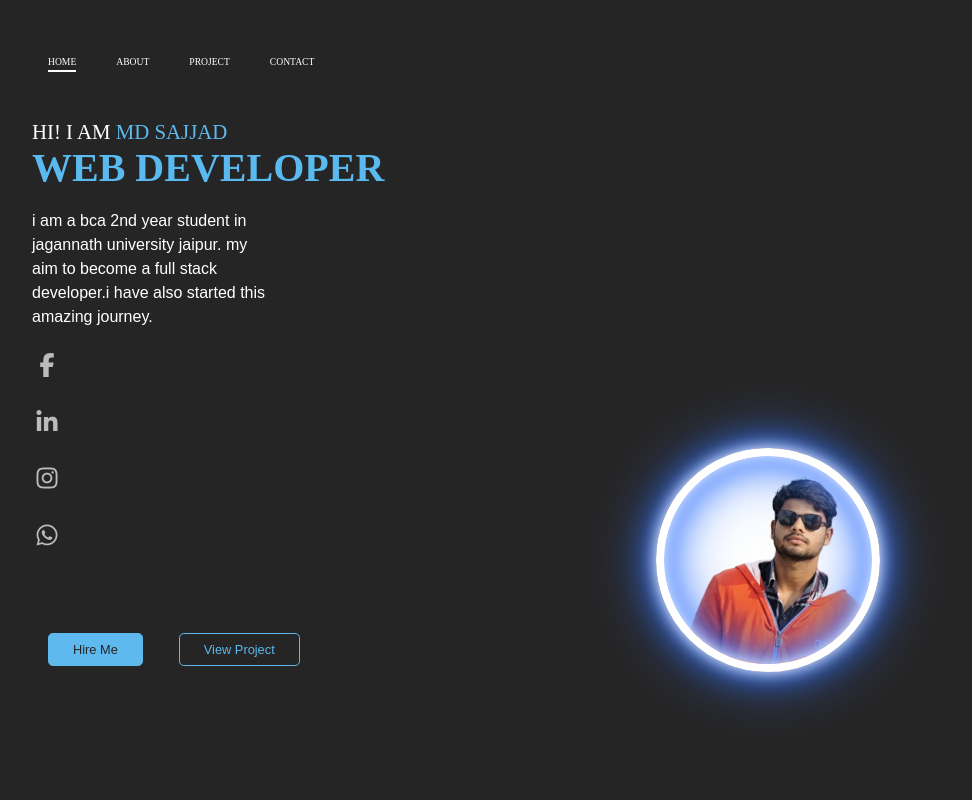
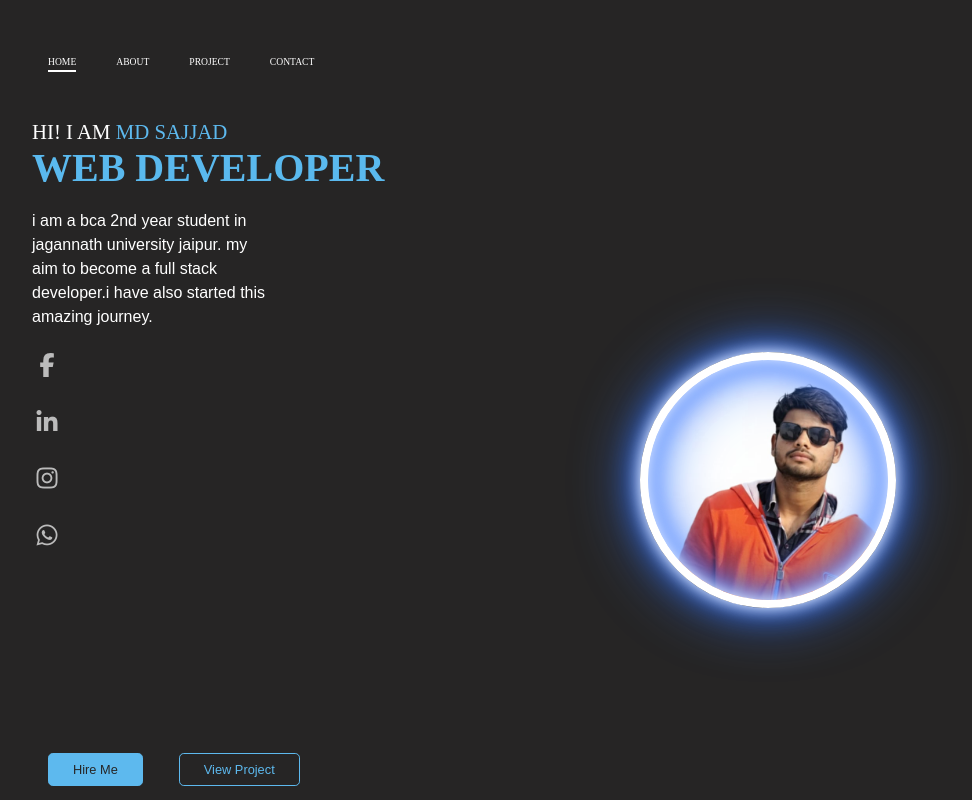
Before and after one commit to mdsajjad8252/my-portfolio, a plain HTML site: page index.html in a window 1280 px wide. Shown: the whole page, without its empty margins (0-972 px from the left). Drawn offline with Linux system fonts and the light colour scheme.

Commit message:
Update style.css

```diff
--- a/style.css
+++ b/style.css
@@ -93,7 +93,7 @@ body{
     aspect-ratio: 1;
     position: absolute;
     border-radius: 50%;
-    top: 70%;
+    top: 60%;
     left: 60%;
     transform: translate(-50%, -50%);
 
@@ -101,14 +101,14 @@ body{
 
 .circle:nth-child(1) {
     background: linear-gradient(90deg, transparent 00%, #262525 00%);
-    width: 18rem;
+    width: 20rem;
 }
 
 .circle:nth-child(2) {
     background-image: url("png1.jpeg");
     background-repeat: no-repeat;
     background-size: 100%;
-    width: 14rem;
+    width: 16rem;
     border: .5rem solid white;
     box-shadow: 0 0 1rem #fff, inset 0 0 1rem #fff, 0 0 2rem #3877FF, inset 0 0 2rem #3877FF, 0 0 4rem #3877FF, inset 0 0 4rem #3877FF;
 }
@@ -124,6 +124,7 @@ body{
     transition: .5sec ease;
 
 
+
 }
 
 button:nth-child(1) {
@@ -136,7 +137,7 @@ button:nth-child(2) {
     background-color: transparent;
     color: #5DB9EE;
     margin-left: 2rem;
-    margin-top: 4.5rem;
+    margin-top: 12rem;
 }
 
 button:nth-child(1):hover {
```
